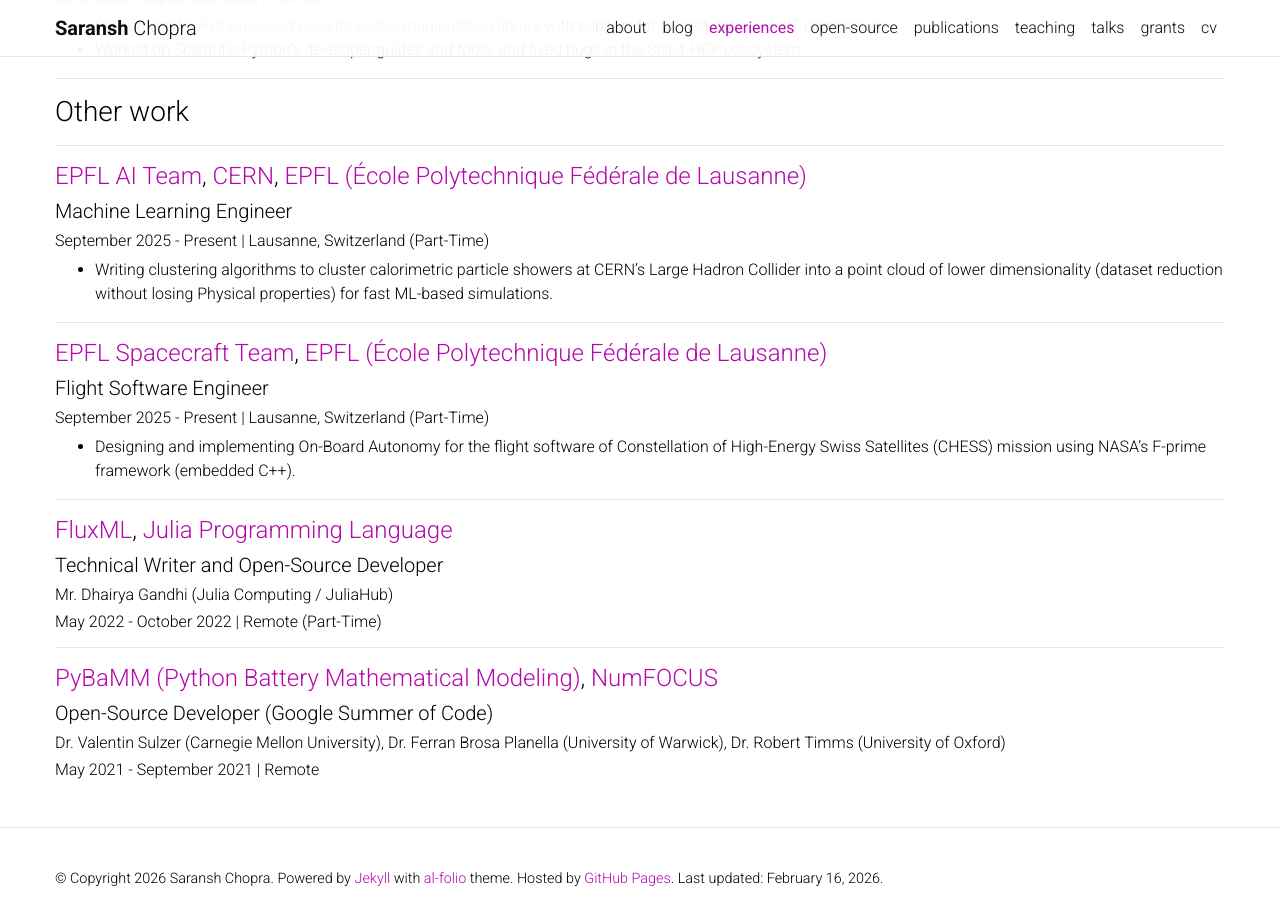
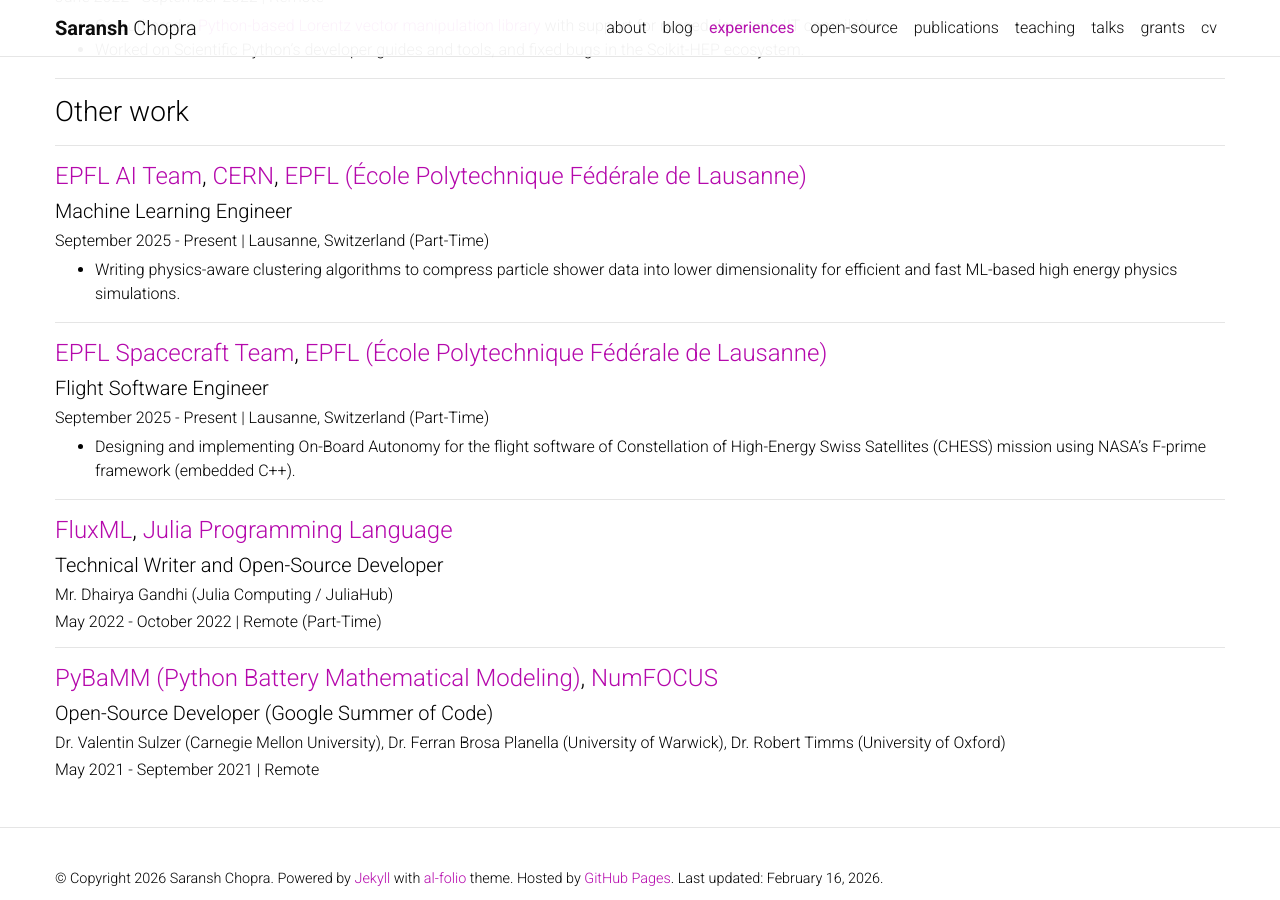
Before and after one commit to Saransh-cpp/Saransh-cpp.github.io, a Jekyll site: the page built from _pages/experiences.md, in a window 1280 px wide and 900 px high, scrolled down 3051 px. Built offline with Jekyll 4.4.1, drawn with Linux system fonts in a browser that asks for light colours; comment, search, counter and statistics services are not loaded; a style sheet for code colours, icons or effects is not loaded.

Commit message:
update ai team info

```diff
--- a/_pages/experiences.md
+++ b/_pages/experiences.md
@@ -154,7 +154,7 @@
 ##### Machine Learning Engineer
 ###### September 2025 - Present | Lausanne, Switzerland (Part-Time)
 
-- Writing clustering algorithms to cluster calorimetric particle showers at CERN's Large Hadron Collider into a point cloud of lower dimensionality (dataset reduction without losing Physical properties) for fast ML-based simulations.
+- Writing physics-aware clustering algorithms to compress particle shower data into lower dimensionality for efficient and fast ML-based high energy physics simulations.
 
 ---
 
```
